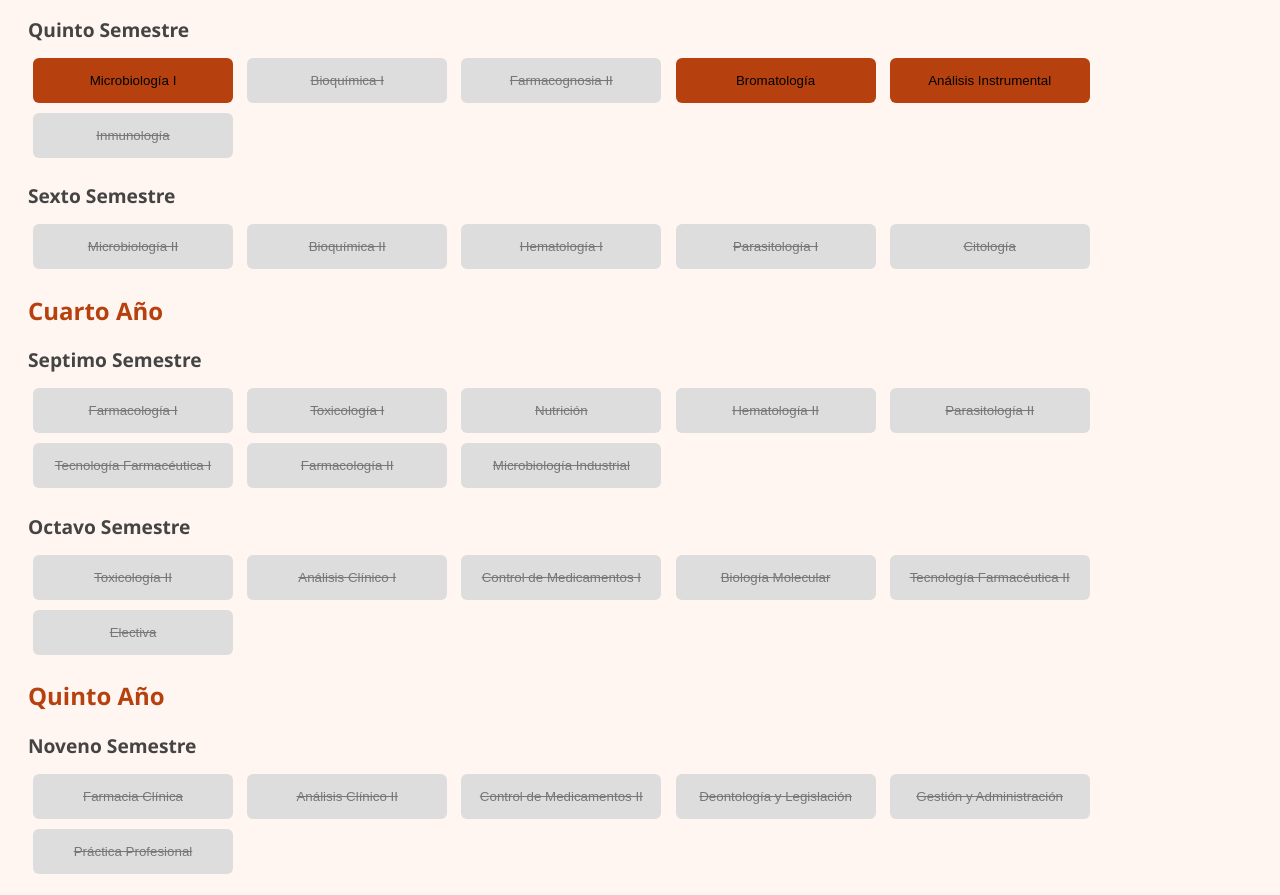
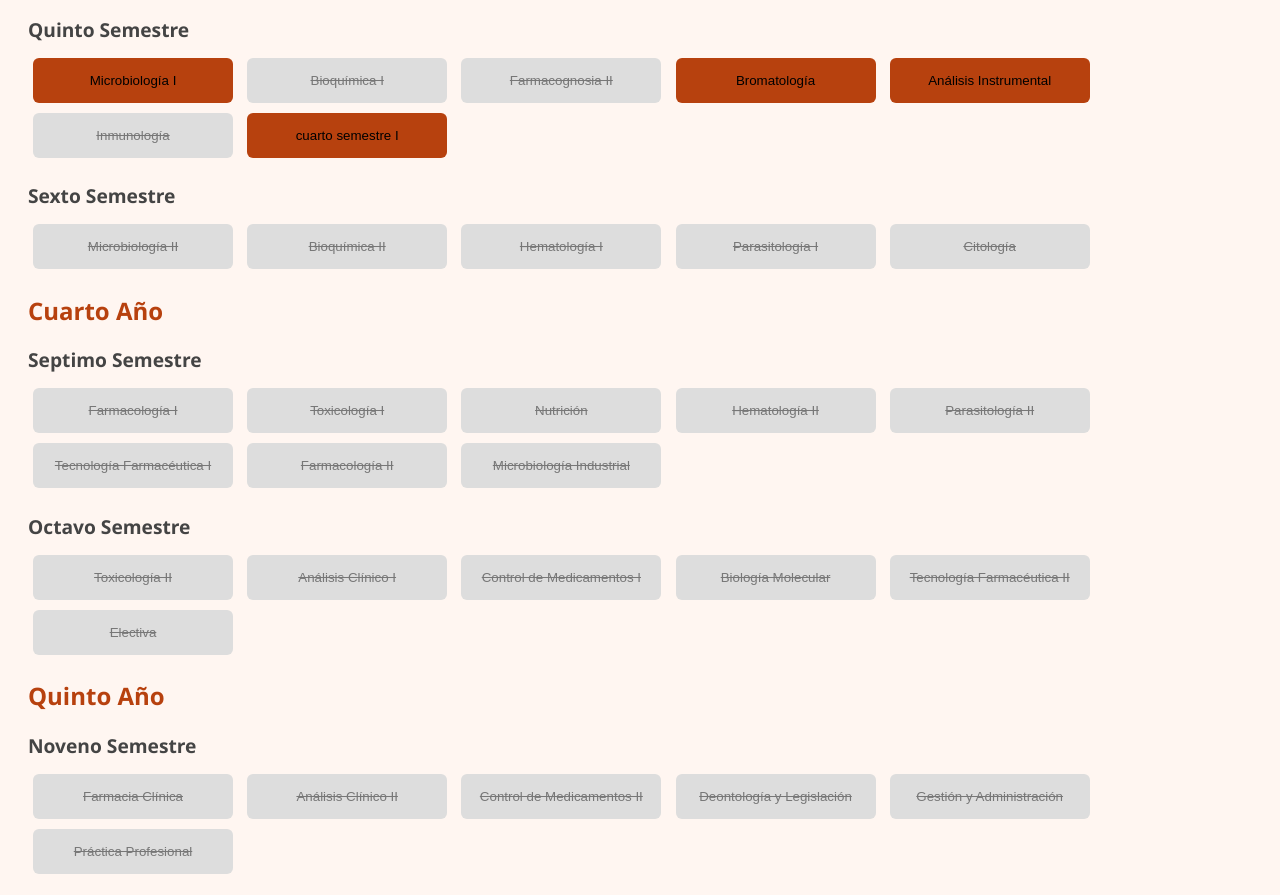
Before and after one commit to cars962/malla-curricular, a plain HTML site: page index.html in a window 1280 px wide. Shown: the part 949-1844 px from the top of the page. Drawn offline with Linux system fonts and the light colour scheme.

Commit message:
Update index.html

```diff
--- a/index.html
+++ b/index.html
@@ -56,6 +56,7 @@
         <button class="ramo" id="bromatologia">Bromatología</button>
         <button class="ramo" id="instrumental">Análisis Instrumental</button>
         <button class="ramo bloqueado" id="inmunologia">Inmunología</button>
+        <button class="ramo" id="cuarto semestre" data-unlocks="microbiologia I,bromatologia,analisis intrumental">cuarto semestre I</button>
       <div class="semestre">
         <h3>Sexto Semestre</h3>
         <button class="ramo bloqueado" id="micro2">Microbiología II</button>
```
